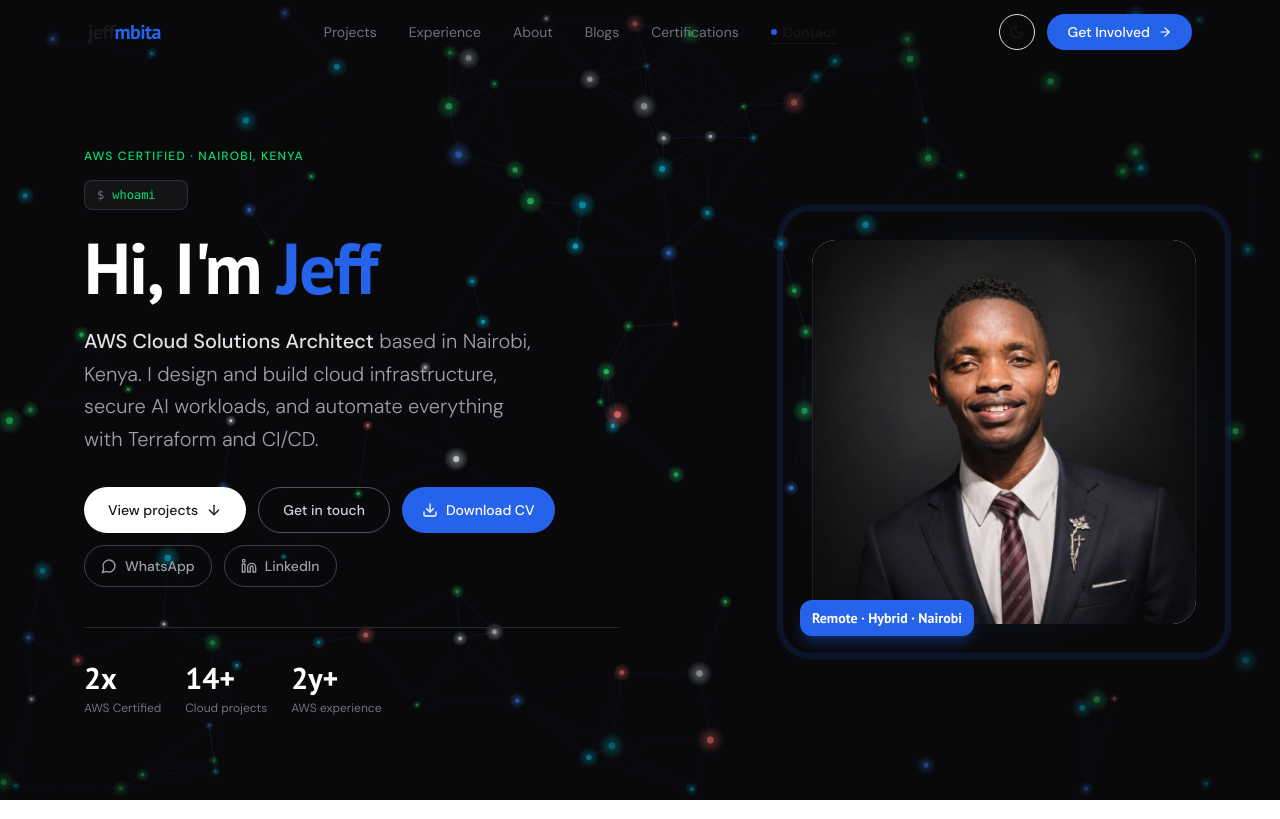
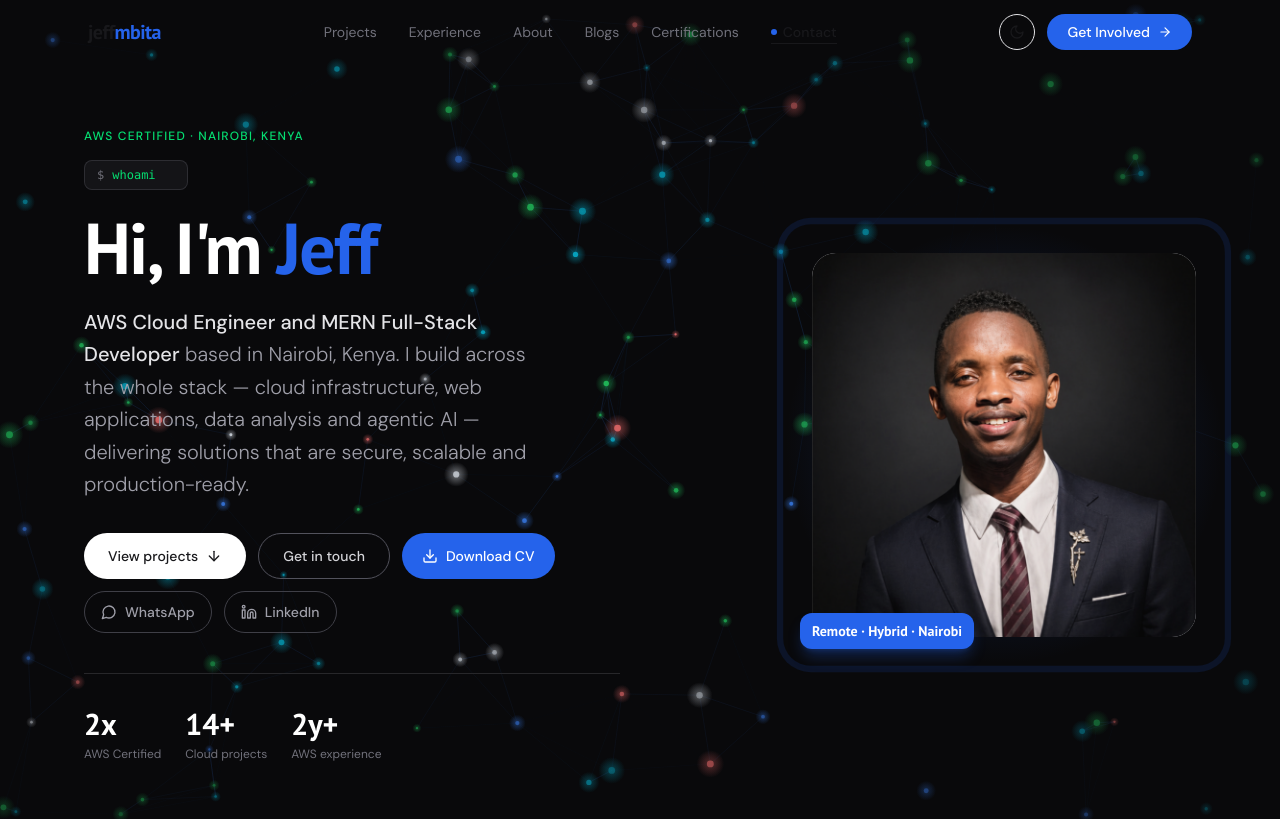
Before and after one commit to Mbitajeff/jeff-mbita-portfolio, a Next.js app: page / in a window 1280 px wide. Shown: the top 819 px of the page. Built offline with nearby package versions, Linux system fonts and the light colour scheme.

Commit message:
fix: update hero opening to reflect cloud, MERN and AI full picture

```diff
--- a/src/components/sections/Hero.tsx
+++ b/src/components/sections/Hero.tsx
@@ -49,7 +49,7 @@
 
             <Reveal delay={2}>
               <p className="text-base md:text-xl text-zinc-400 font-light leading-relaxed max-w-md mb-8">
-                <strong className="font-medium text-zinc-200">AWS Cloud Solutions Architect</strong> based in Nairobi, Kenya. I design and build cloud infrastructure, secure AI workloads, and automate everything with Terraform and CI/CD.
+                <strong className="font-medium text-zinc-200">AWS Cloud Engineer and MERN Full-Stack Developer</strong> based in Nairobi, Kenya. I build across the whole stack — cloud infrastructure, web applications, data analysis and agentic AI — delivering solutions that are secure, scalable and production-ready.
               </p>
             </Reveal>
 
```
